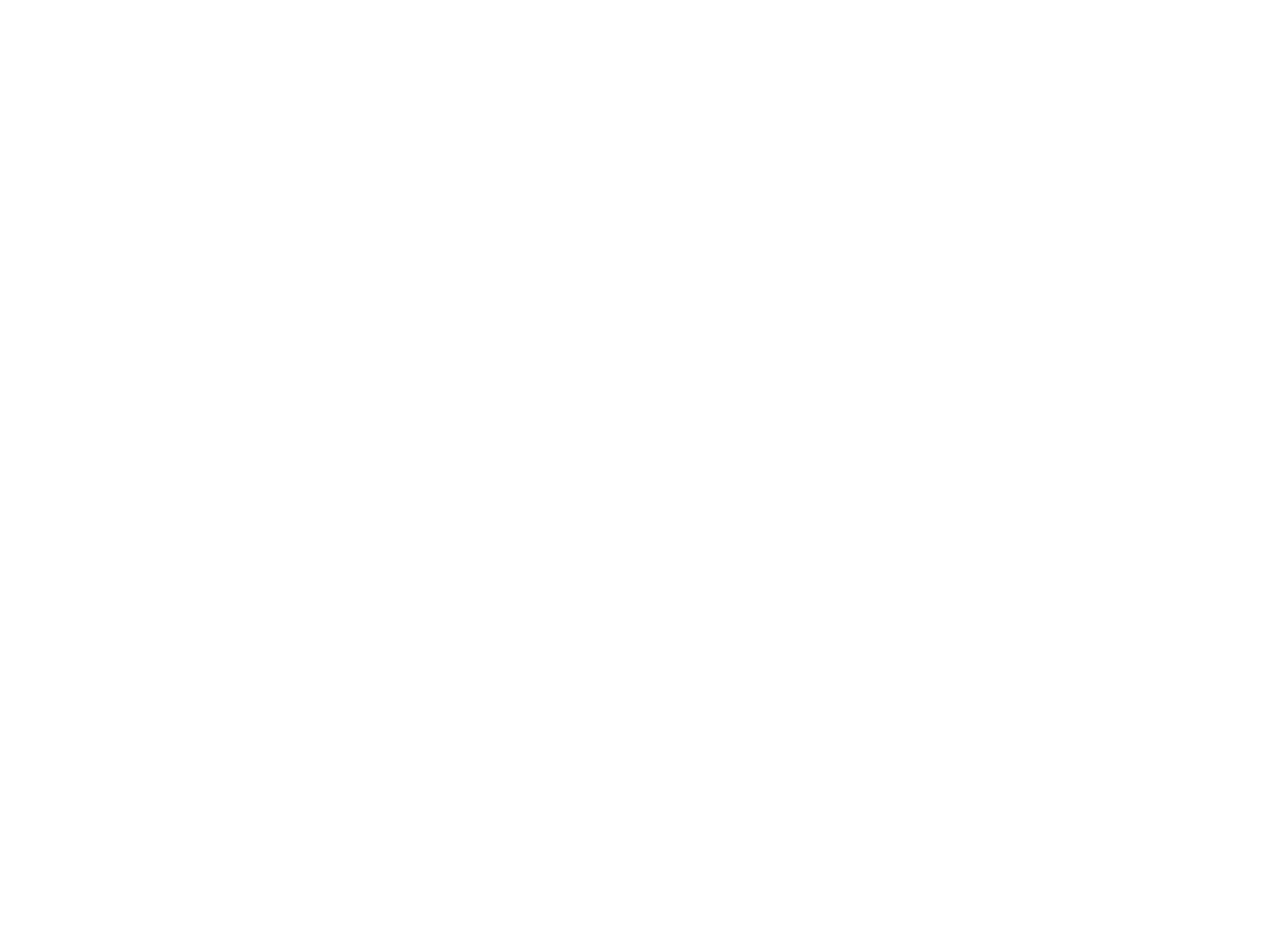
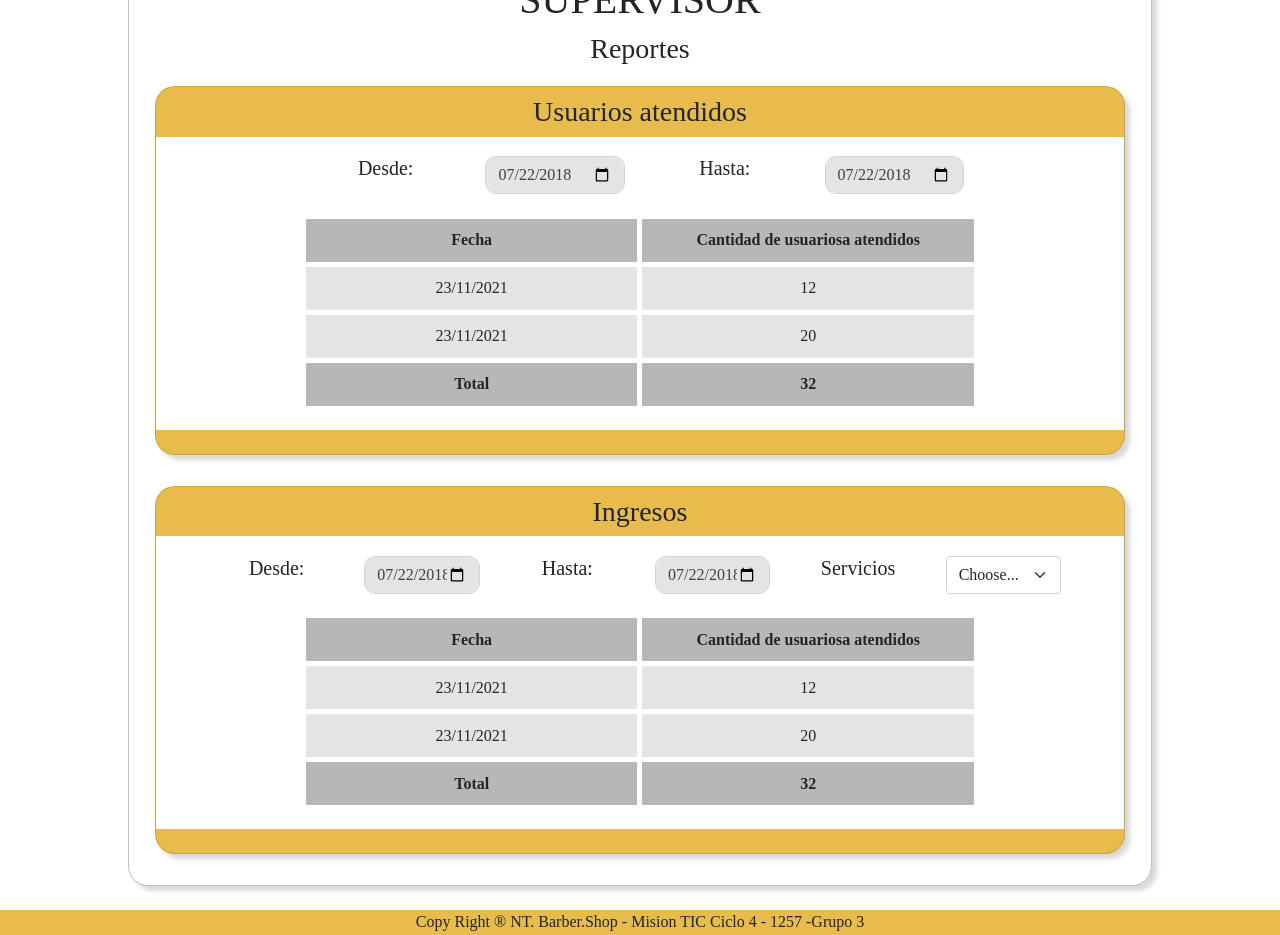
Before and after one commit to Julian362/TN-Barber-Shop, a React (Create React App) app: page /Reportes in a window 1280 px wide. Shown: the part 460-1395 px from the top of the page. Before the commit the page ends 800 px from the top, so only its background shows below. Built offline with nearby package versions, Linux system fonts and the light colour scheme.

Commit message:
inicial de la pestaña reportes

```diff
--- a/src/App.js
+++ b/src/App.js
@@ -2,7 +2,8 @@
 import NavBar from './components/navegacion/NavBar';
 import './css/bootstrap.css'
 import './css/NavBar.css'
-import {BrowserRouter as Router, Switch, Route} from 'react-router-dom'
+import { BrowserRouter as Router, Switch, Route } from 'react-router-dom'
+import { useState } from 'react';
 
 import Servicios from './components/paginas/Servicios';
 import Agenda from './components/paginas/Agenda';
@@ -10,23 +11,33 @@
 import Usuario from './components/paginas/Usuario';
 import Inicio from './components/paginas/Inicio';
 import HistorialCitas from './components/paginas/HistorialCitas';
+import Reportes from './components/paginas/Reportes';
+
+
 
 function App() {
+	const [lista_usuarios_atendidos] = useState([
+		{ id:"1", fecha:"23/11/2021", cantidad: 12},
+		{ id:"1", fecha:"23/11/2021", cantidad: 20}
+	]);
+
+
 	return (
 		<>
 			<div className="containerimg">
 				<Router>
 
-        <NavBar/>
+					<NavBar />
 
 					<Switch>
 
-          <Route path='/' exact component={Inicio}/>
-          <Route path='/Servicios' component ={Servicios} />
-          <Route path='/Agenda-tu-cita' component ={Agenda} />
-          <Route path='/Contactos' component ={Contactos} />
-          <Route path='/Usuario' component ={Usuario} />
-          <Route path='/HistorialCitas' component ={HistorialCitas} />
+						<Route path='/' exact component={Inicio} />
+						<Route path='/Servicios' component={Servicios} />
+						<Route path='/Agenda-tu-cita' component={Agenda} />
+						<Route path='/Contactos' component={Contactos} />
+						<Route path='/Usuario' component={Usuario} />
+						<Route path='/HistorialCitas' component={HistorialCitas} />
+						<Route exact path='/Reportes' > <Reportes atendidos= {lista_usuarios_atendidos} /> </Route>
 
 					</Switch>
 
--- a/src/components/navegacion/NavBar.js
+++ b/src/components/navegacion/NavBar.js
@@ -38,6 +38,7 @@
                             <ul className="dropdown-menu">
                                 <Link className="dropdown-item" to='/Usuario'>Editar usuario</Link>
                                 <Link className="dropdown-item" to='/HistorialCitas'>Historial citas</Link>
+                                <Link className="dropdown-item" to='/Reportes'>Supervisor Reportes</Link>
                             </ul>
                         </div>
                     </div>
@@ -45,8 +46,7 @@
             </div>
             </div>
         </nav>
-
-      </Fragment>
+        </Fragment>
     );
 }
 export default NavBar;
--- /dev/null
+++ b/src/components/paginas/Reportes.js
@@ -0,0 +1,139 @@
+import React from 'react';
+import Footer from '../Footer';
+import '../../css/Reportes.css';
+
+
+const HistorialCitas = (props) => {
+
+    const lista_usuarios_atendidos = props.atendidos;
+
+    const lista_usuarios = lista_usuarios_atendidos.map((p) =>
+        <>
+            <tr style={{ height:"3rem" }}>
+                <td>{p.fecha}</td>
+                <td>{p.cantidad}</td>
+            </tr>
+        </>
+    );
+    const total = lista_usuarios_atendidos.map((p) => p.cantidad).reduce((prev, curr) => prev + curr, 0);
+
+    return (
+            <>
+                <div className="supervisor-contenedor">
+                    <img className="mt-4"src="/img/Res1.svg" alt="" id="logo-responsive-reportes"/>
+                    <h1>SUPERVISOR</h1>
+                    <h3>Reportes</h3>
+                    <div className="card bg-primary pb-4 reportes-containter"
+                        style={{ borderRadius: "20px", boxShadow: "5px 5px 4px rgba(199, 199, 199, 0.67)" }}>
+                        <h3 className="text-center align-middle mt-2 mb-2">Usuarios atendidos</h3>
+                        <div className="reportes-blanco-container">
+                            <div className="row usuarios-atendidos-date">
+                                <div className="col">
+                                    <div className="row">
+                                        <div className="col">
+                                            <h5 for="desde-date">Desde:</h5>
+                                        </div>
+                                        <div className="col">
+                                            <input type="date" className="form-control" id="desde-date" value="2018-07-22"/>
+                                        </div>
+                                    </div>
+                                </div>
+                                <div className="col">
+                                    <div className="row">
+                                        <div className="col">
+                                            <h5 for="hasta-date">Hasta:</h5>
+                                        </div>
+                                        <div className="col">
+                                            <input type="date" className="form-control" id="hasta-date" value="2018-07-22"/>
+                                        </div>
+                                    </div>
+                                </div>
+                            </div>
+                            <table className="table-responsive-sm table-hover table-bordered text-center usuarios-atendidos-tabla">
+                                <thead>
+                                    <tr style={{ backgroundColor: "#B7B7B7" }}>
+                                        <th style={{ width: "50%", height:"3rem" }} >Fecha</th>
+                                        <th style={{ width: "50%", height:"3rem" }} >Cantidad de usuariosa atendidos</th>
+                                    </tr>
+                                </thead>
+                                <tbody style={{ backgroundColor: "#E4E4E4" }}>
+                                    {lista_usuarios}
+                                </tbody>
+                                <tfoot>
+                                    <tr style={{ backgroundColor: "#B7B7B7" }}>
+                                        <th style={{ width: "50%", height:"3rem" }}>Total</th>
+                                        <th style={{ width: "50%", height:"3rem" }}>{total}</th>
+                                    </tr>
+                                </tfoot>
+                            </table>
+                        </div>
+                    </div>
+                    <div className="card bg-primary pb-4 reportes-containter"
+                        style={{ borderRadius: "20px", boxShadow: "5px 5px 4px rgba(199, 199, 199, 0.67)" }}>
+                        <h3 className="text-center align-middle mt-2 mb-2">Ingresos</h3>
+                        <div className="reportes-blanco-container">
+                            <div className="row ingresos-date">
+                                <div className="col">
+                                    <div className="row">
+                                        <div className="col">
+                                            <h5 for="desde-date">Desde:</h5>
+                                        </div>
+                                        <div className="col">
+                                            <input type="date" className="form-control" id="desde-date" value="2018-07-22"/>
+                                        </div>
+                                    </div>
+                                </div>
+                                <div className="col">
+                                    <div className="row">
+                                        <div className="col">
+                                            <h5 for="hasta-date">Hasta:</h5>
+                                        </div>
+                                        <div className="col">
+                                            <input type="date" className="form-control" id="hasta-date" value="2018-07-22"/>
+                                        </div>
+                                    </div>
+                                </div>
+                                <div className="col">
+                                    <div className="row">
+                                        <div className="col">
+                                            <h5 for="reportes-servicios">Servicios</h5>
+                                        </div>
+                                        <div className="col">
+                                        <select class="form-select" id="inputGroupSelect01">
+                                            <option selected>Choose...</option>
+                                            <option value="1">One</option>
+                                            <option value="2">Two</option>
+                                            <option value="3">Three</option>
+                                        </select>
+                                        </div>
+                                    </div>
+                                </div>
+                            </div>
+                            <table className="table-responsive-sm table-hover table-bordered text-center usuarios-atendidos-tabla">
+                                <thead>
+                                    <tr style={{ backgroundColor: "#B7B7B7" }}>
+                                        <th style={{ width: "50%", height:"3rem" }} >Fecha</th>
+                                        <th style={{ width: "50%", height:"3rem" }} >Cantidad de usuariosa atendidos</th>
+                                    </tr>
+                                </thead>
+                                <tbody style={{ backgroundColor: "#E4E4E4" }}>
+                                    {lista_usuarios}
+                                </tbody>
+                                <tfoot>
+                                    <tr style={{ backgroundColor: "#B7B7B7" }}>
+                                        <th style={{ width: "50%", height:"3rem" }}>Total</th>
+                                        <th style={{ width: "50%", height:"3rem" }}>{total}</th>
+                                    </tr>
+                                </tfoot>
+                            </table>
+                        </div>
+                    </div>
+                </div>
+                <div>
+                    <Footer />
+                </div>
+            </>
+    )
+}
+
+export default HistorialCitas
--- /dev/null
+++ b/src/css/Reportes.css
@@ -0,0 +1,46 @@
+.supervisor-contenedor{
+    width: 80% ;
+    margin: auto;
+    margin-top: 15%;
+    background: #FFFFFF;
+    border: 1px solid #C6BDBD;
+    box-sizing: border-box;
+    box-shadow: 5px 5px 4px rgba(199, 199, 199, 0.67);
+    border-radius: 20px;
+    text-align: center;
+}
+.reportes-containter{
+    width:95%;
+    margin: auto;
+    margin-top: 2%;
+    margin-bottom: 3%;
+}
+
+#logo-responsive-reportes{
+    width: 30%;
+    height: auto;
+    margin-bottom: 2%
+}
+
+.reportes-blanco-container{
+    background-color: #FFFFFF;
+}
+
+.usuarios-atendidos-tabla{
+    width: 70%;
+    margin: auto;
+    margin-top: 2%;
+    margin-bottom:2%;
+}
+
+.usuarios-atendidos-date{
+    width: 70%;
+    margin: auto;
+    margin-top: 2%;
+}
+
+.ingresos-date{
+    width: 90%;
+    margin: auto;
+    margin-top: 2%;
+}
```
Also changed, not shown: src/css/Login.css (line endings or trailing spaces). Lines whose indentation alone changed are shown as unchanged.
